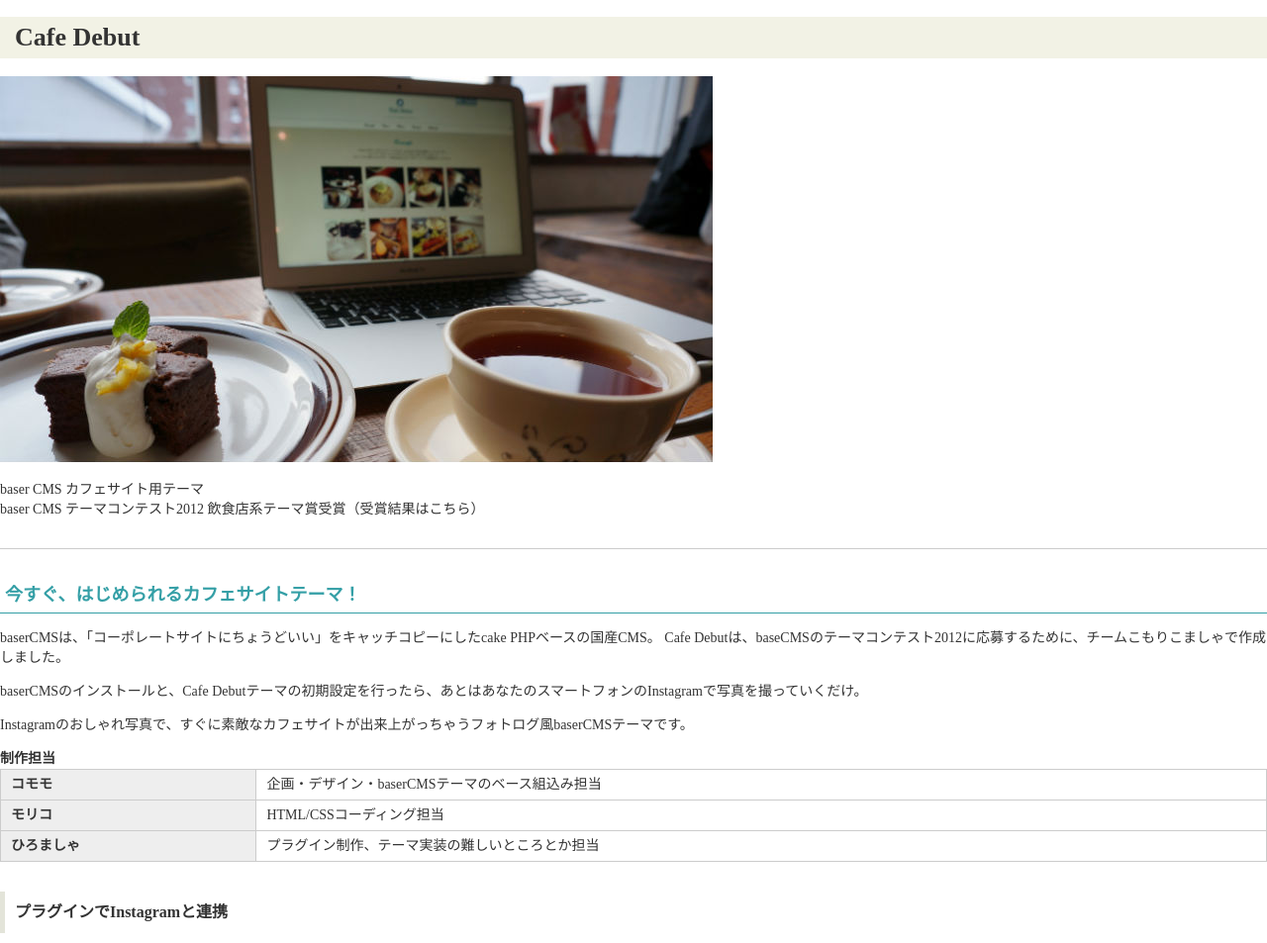
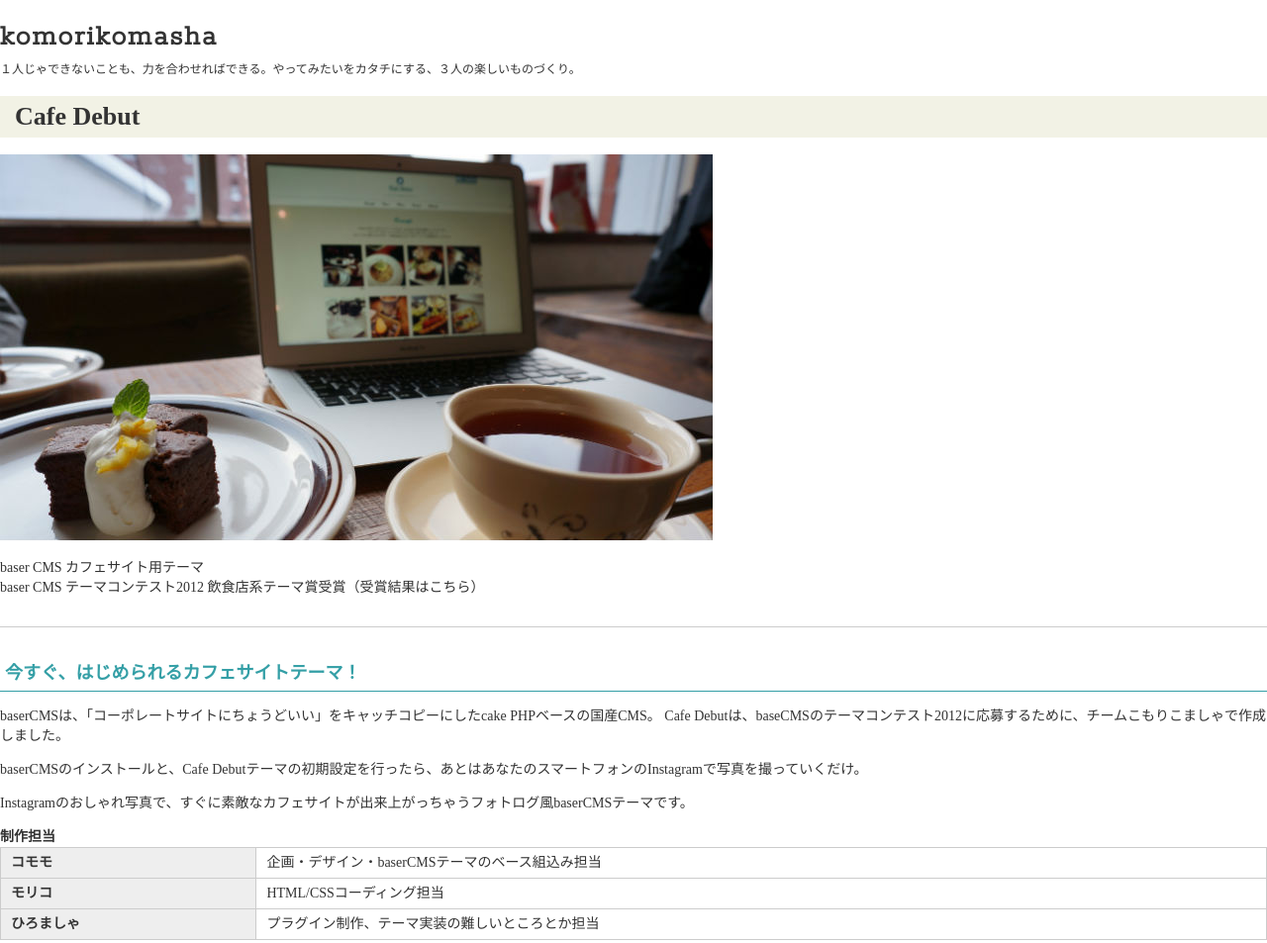
Before and after one commit to Liyuu8/html-css-pages-sample_01, a plain HTML site: page www/portfolio/01.html in a window 1280 px wide. Shown: the top 953 px of the page at 99% size. Drawn offline with Linux system fonts and the light colour scheme.

Commit message:
Add the header and footer

```diff
--- a/www/common/css/style.css
+++ b/www/common/css/style.css
@@ -1,5 +1,33 @@
+@import url('https://fonts.googleapis.com/css?family=Rokkitt:300');
+
 body {
 	color: #333;
+}
+
+/*ページヘッダー*/
+#siteTitle {
+	font-size: 30px;
+	line-height: 1.2;
+	margin-bottom: 0;
+	font-family: 'Rokkitt', serif;
+	letter-spacing: 2px;
+}
+
+#catchcopy {
+	font-size: 12px;
+	line-height: 1.5;
+	margin-top: 5px;
+}
+
+/*ページフッター*/
+#pageFoot {
+	border-top: 1px solid #ccc;
+	margin-top: 15px;
+}
+
+#copyright {
+	font-size: 12px;
+	line-height: 1.5;
 }
 
 p {
--- a/www/portfolio/01.html
+++ b/www/portfolio/01.html
@@ -8,6 +8,11 @@
 	</head>
 
 	<body>
+		<header id="pageHead">
+			<h1 id="siteTitle">komorikomasha</h1>
+			<p id="catchcopy">１人じゃできないことも、力を合わせればできる。やってみたいをカタチにする、３人の楽しいものづくり。</p>
+		</header>
+
 		<article class="articleDetail">
 			<header class="articleDetailHead">
 				<h1 class="pageTitle">Cafe Debut</h1>
@@ -109,5 +114,9 @@
 				</aside>
 			</footer>
 		</article>
+
+		<footer id="pageFoot">
+			<p id="copyright"><small>Copyright&copy; 2013 @komorikomasha All Rights Reserved.</small></p>
+		</footer>
 	</body>
 </html>
```
